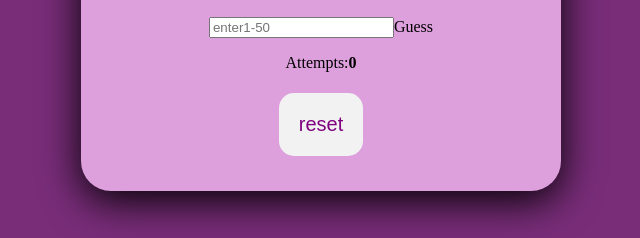
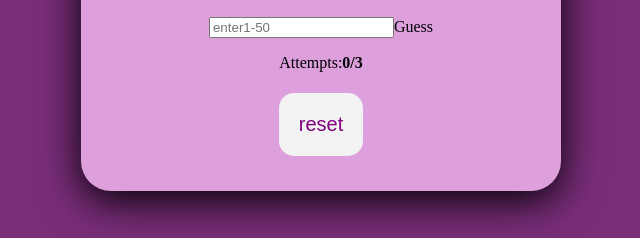
Before and after one commit to imansafiya2006-tech/Logic-Arena, a plain HTML site: page index.html in a window 1280 px wide. Shown: the part 358-596 px from the top of the page, 319-959 px from the left. Drawn offline with Linux system fonts and the light colour scheme.

Commit message:
made changes from 0 attempts to 0/3 attempts

```diff
--- a/index.html
+++ b/index.html
@@ -12,7 +12,7 @@
         <input type="number" id="guessinput" placeholder="enter1-50"
         <button id="submitBtn">Guess</button>
         <p id="feedback"></p>
-        <p>Attempts:<span id="attempts">0</span></p>
+        <p>Attempts:<span id="attempts">0/3</span></p>
         <button id="resetbtn">reset</button>
     </div>
 
```
